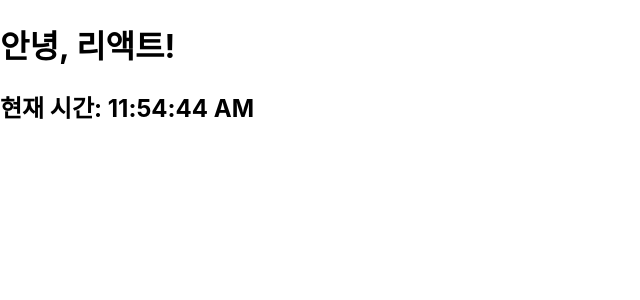
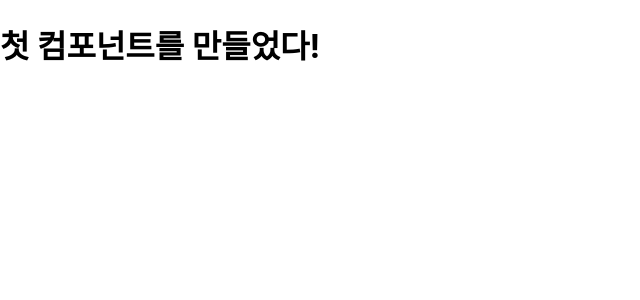
Before and after one commit to jyqaz7548/learn-react, a React (Create React App) app in the folder my-app/: page / in a window 1280 px wide. Shown: the top 300 px of the page, without its empty margins (0-640 px from the left). Built offline with nearby package versions, Linux system fonts and the light colour scheme.

Commit message:
index.js

```diff
--- a/my-app/src/index.js
+++ b/my-app/src/index.js
@@ -3,12 +3,13 @@
 import './index.css';  // 필요한 경우 import
 import Clock from './chapter04/Clock'; // Clock 컴포넌트 import
 import reportWebVitals from './reportWebVitals';
+import CommentList from './chapter05/CommentList';
 
 
 const root = ReactDOM.createRoot(document.getElementById('root'));
 root.render( // Clock 컴포넌트 한 번만 렌더링
   <React.StrictMode>
-    <Clock />
+    <CommentList />
   </React.StrictMode>
 );
 
```
